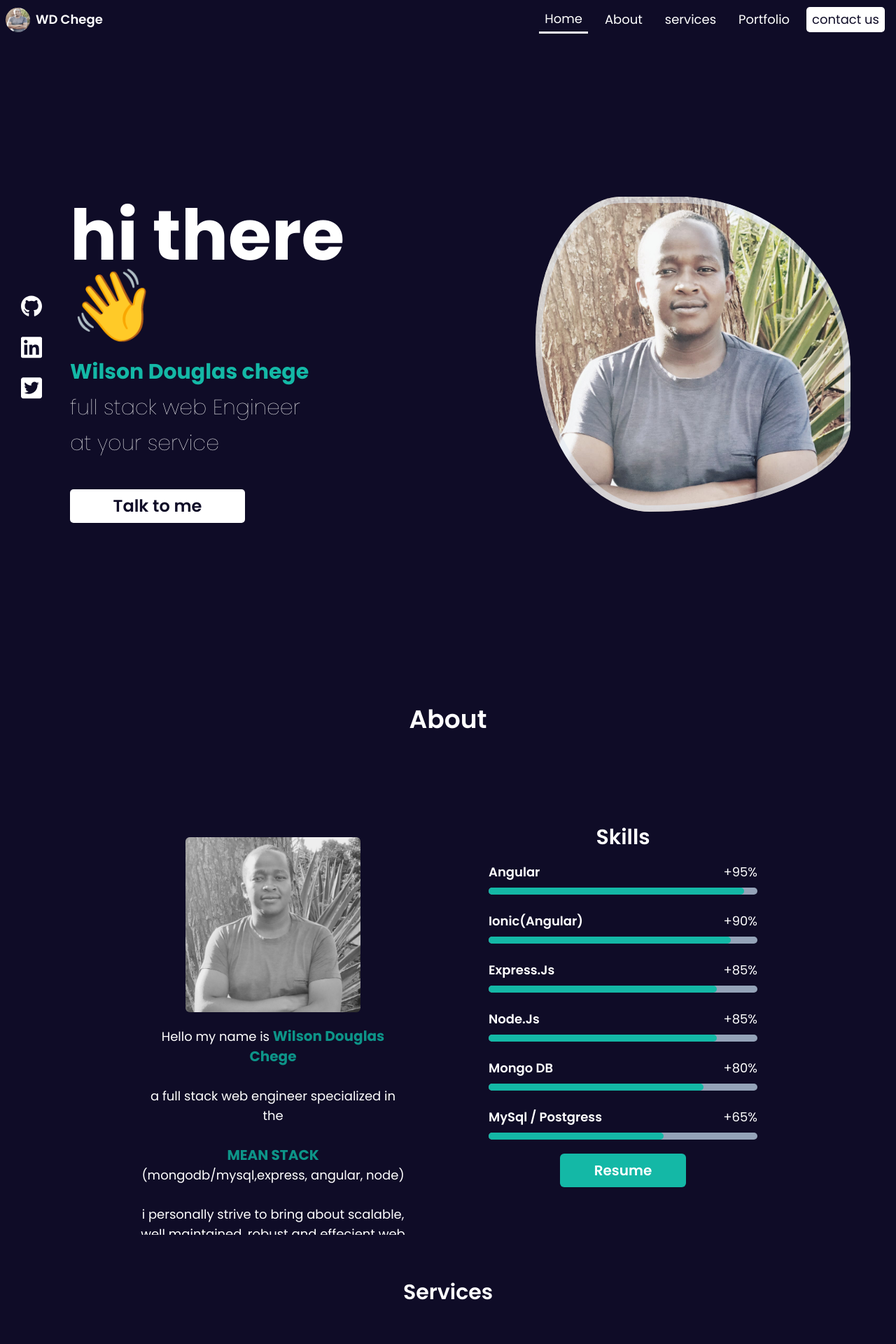
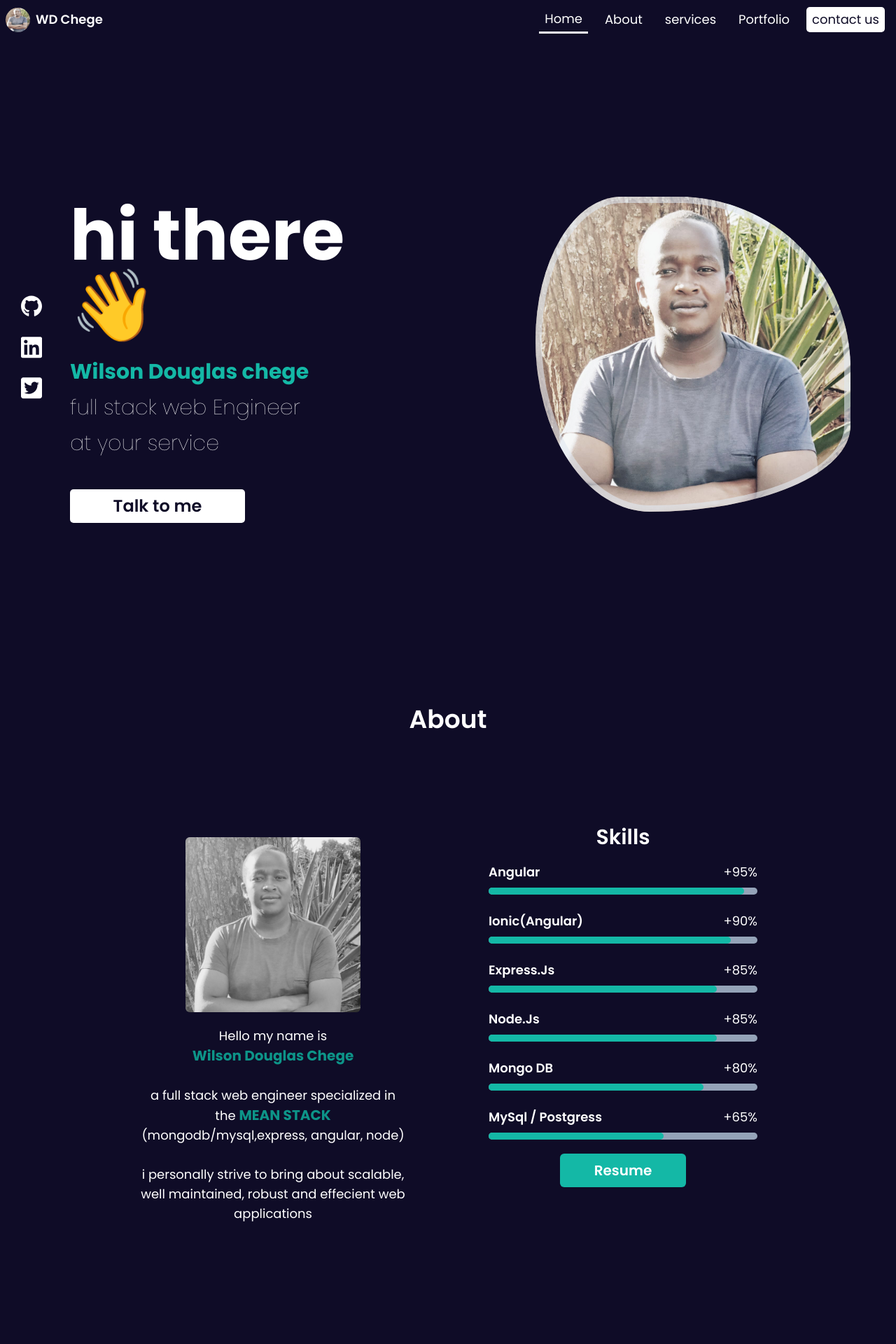
Before and after one commit to LSAfrika/Lstudiosafrika, an Angular app: page / in a window 1280 px wide. Shown: the top 1920 px of the page at 70% size. Built offline with nearby package versions, Linux system fonts and the light colour scheme.

Commit message:
corected about us text display grid row size

```diff
--- a/src/app/app.component.html
+++ b/src/app/app.component.html
@@ -109,7 +109,7 @@
       <h4 class="title"> <span>About</span> </h4>
       <div class="description">
     <div class="avatar"></div>
-    <p>Hello my name is  <strong>Wilson Douglas Chege</strong> <br> <br> a full stack web engineer specialized in the <br> <br>
+    <p>Hello my name is <br> <strong>Wilson Douglas Chege</strong> <br> <br> a full stack web engineer specialized in the
       <strong>MEAN STACK   </strong><br>
       (mongodb/mysql,express, angular, node)
       <br> <br>
--- a/src/app/app.component.scss
+++ b/src/app/app.component.scss
@@ -1224,7 +1224,7 @@ animation: servicesaboutusanimation .3s ease-in forwards;
     @apply flex flex-col justify-start items-center gap-5 pb-0 min-h-[100vh];
 
     .sectiontitle {
-      @apply block min-w-full text-center flex justify-center items-center
+      @apply  min-w-full text-center flex justify-center items-center
     }
 
     .form-container {
@@ -1315,7 +1315,7 @@ animation: servicesaboutusanimation .3s ease-in forwards;
     justify-items: center;
 
     .maxwidth{
-    @apply grid grid-cols-2 grid-rows-[100px_200px_300px] gap-x-[150px] xl:gap-[100px];
+    @apply grid grid-cols-2 grid-rows-[100px_200px_400px] gap-x-[150px] xl:gap-[100px];
 
       max-width: 1300px;
 
```
